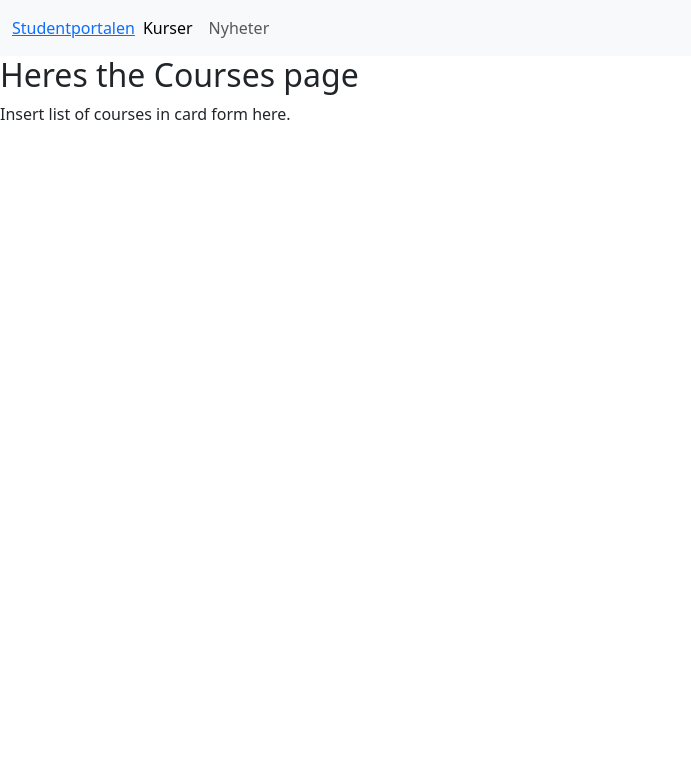
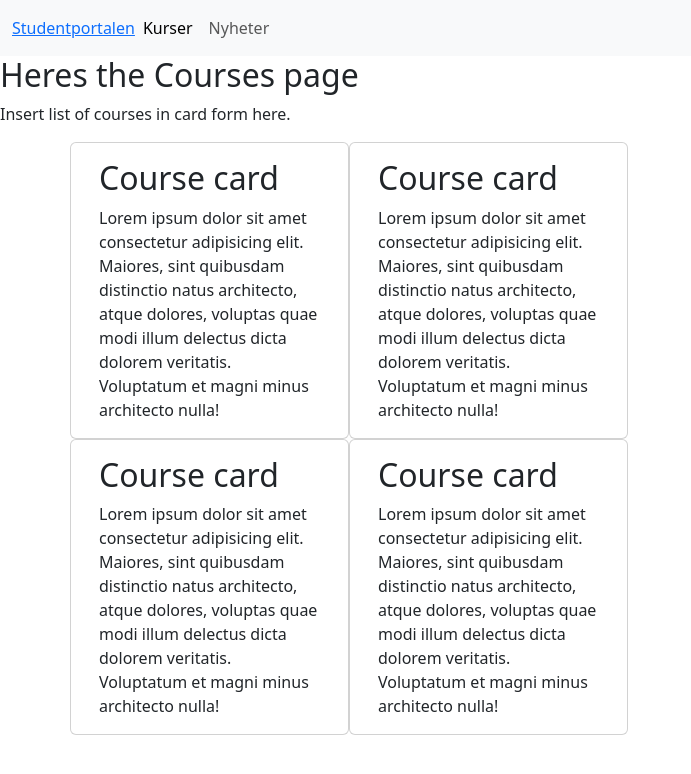
Before and after one commit to Grayfox665/f25d-react-studentportal, a React (Vite) app: page /courses in a window 1280 px wide. Shown: the top 774 px of the page, without its empty margins (0-691 px from the left). Built offline with nearby package versions, Linux system fonts and the light colour scheme.

Commit message:
Created the course cards and courses with course data, created also a course register where you can fill in form and choose a course to register to.

```diff
--- a/src/components/CourseCard.jsx
+++ b/src/components/CourseCard.jsx
@@ -1,13 +1,17 @@
+import "bootstrap/dist/css/bootstrap.min.css";
+
 export default function CourseCard() {
   return (
-    <>
-      <h2>Course card</h2>
-      <p>
-        Lorem ipsum dolor sit amet consectetur adipisicing elit. Maiores, sint
-        quibusdam distinctio natus architecto, atque dolores, voluptas quae modi
-        illum delectus dicta dolorem veritatis. Voluptatum et magni minus
-        architecto nulla!
-      </p>
-    </>
+    <div className="card col-6">
+      <div className="card-body">
+        <h2 className="card-title">Course card</h2>
+        <p className="card-text">
+          Lorem ipsum dolor sit amet consectetur adipisicing elit. Maiores, sint
+          quibusdam distinctio natus architecto, atque dolores, voluptas quae
+          modi illum delectus dicta dolorem veritatis. Voluptatum et magni minus
+          architecto nulla!
+        </p>
+      </div>
+    </div>
   );
 }
--- a/src/pages/Courses.jsx
+++ b/src/pages/Courses.jsx
@@ -1,8 +1,18 @@
+import CourseCard from "../components/CourseCard";
+
 export default function Courses() {
   return (
     <div>
       <h2>Heres the Courses page</h2>
       <p>Insert list of courses in card form here.</p>
+      <div className="container row-md row-cols-2 align-items-start ">
+        <div className="row justify-content-around">
+          <CourseCard />
+          <CourseCard />
+          <CourseCard />
+          <CourseCard />
+        </div>
+      </div>
     </div>
   );
 }
```
